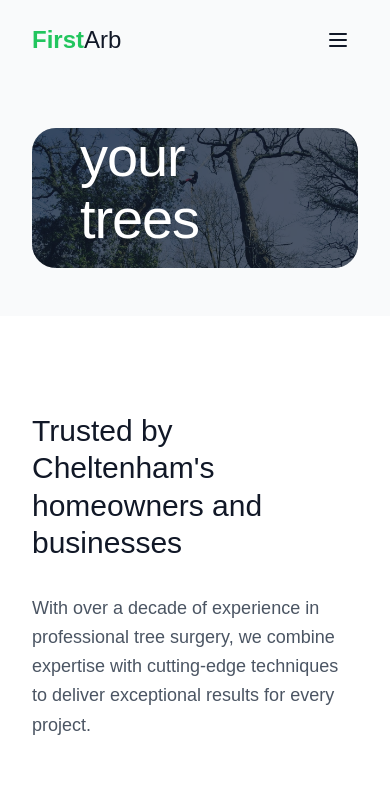
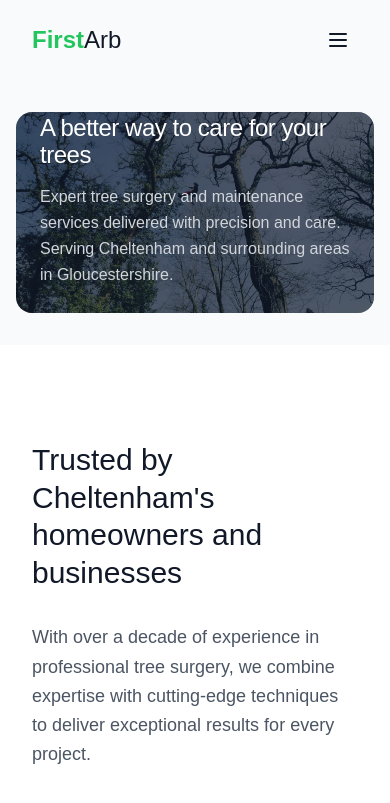
Before and after one commit to hayd-ios/firstarb2, a Next.js app: page / in a window 390 px wide. Shown: the top 803 px of the page. Built offline with nearby package versions, Linux system fonts and the light colour scheme.

Commit message:
responsive hero text

```diff
--- a/app/components/hero.js
+++ b/app/components/hero.js
@@ -4,9 +4,9 @@ import Link from 'next/link'
 
 const Hero = () => {
   return (
-    <div className=" bg-gray-50 pt-20">
-      <div className="mx-auto px-8 py-12">
-        <div className="relative w-full aspect-[21/9] rounded-3xl overflow-hidden bg-gray-900">
+    <div className="bg-gray-50 pt-20">
+      <div className="mx-auto px-4 sm:px-6 lg:px-8 py-8 sm:py-12">
+        <div className="relative w-full aspect-[16/9] sm:aspect-[21/9] rounded-2xl sm:rounded-3xl overflow-hidden bg-gray-900">
           <Image
             src="/assets/hero.jpg"
             alt="Professional Tree Surgery"
@@ -15,14 +15,15 @@ const Hero = () => {
             priority
           />
           <div className="absolute inset-0 max-w-[1600px] mx-auto">
-            <div className="h-full flex flex-col justify-center max-w-3xl px-12">
+            <div className="h-full flex flex-col justify-center px-6 sm:px-12">
+              <div className="max-w-3xl">
                 <div className="text-sm font-medium text-green-400 tracking-wide mb-4">
                   PROFESSIONAL TREE CARE SERVICES
                 </div>
-              <h1 className="text-[3.5rem] md:text-[4.5rem] font-normal text-white mb-6 leading-[1.1] tracking-[-0.02em]">
+                <h1 className="text-2xl md:text-5xl lg:text-[4.5rem] font-normal text-white mb-4 sm:mb-6 leading-[1.1] tracking-[-0.02em]">
                   A better way to care for your trees
                 </h1>
-              <p className="text-lg text-gray-300 mb-8 leading-relaxed max-w-2xl">
+                <p className="text-xlmd:text-lg text-gray-300 mb-6 sm:mb-8 leading-relaxed max-w-2xl">
                   Expert tree surgery and maintenance services delivered with precision and care.
                   Serving Cheltenham and surrounding areas in Gloucestershire.
                 </p>
@@ -30,7 +31,7 @@ const Hero = () => {
                   href="/quote"
                   className="inline-flex items-center text-white border-b-2 border-green-400 hover:border-green-500 pb-1 transition-colors group w-fit"
                 >
-                Request a Quote
+                  <span className="text-lg">Request a Quote</span>
                   <svg
                     className="w-5 h-5 ml-2 group-hover:translate-x-1 transition-transform"
                     fill="none"
@@ -45,6 +46,7 @@ const Hero = () => {
           </div>
         </div>
       </div>
+    </div>
   )
 }
 
```
Lines whose indentation alone changed are shown as unchanged.
